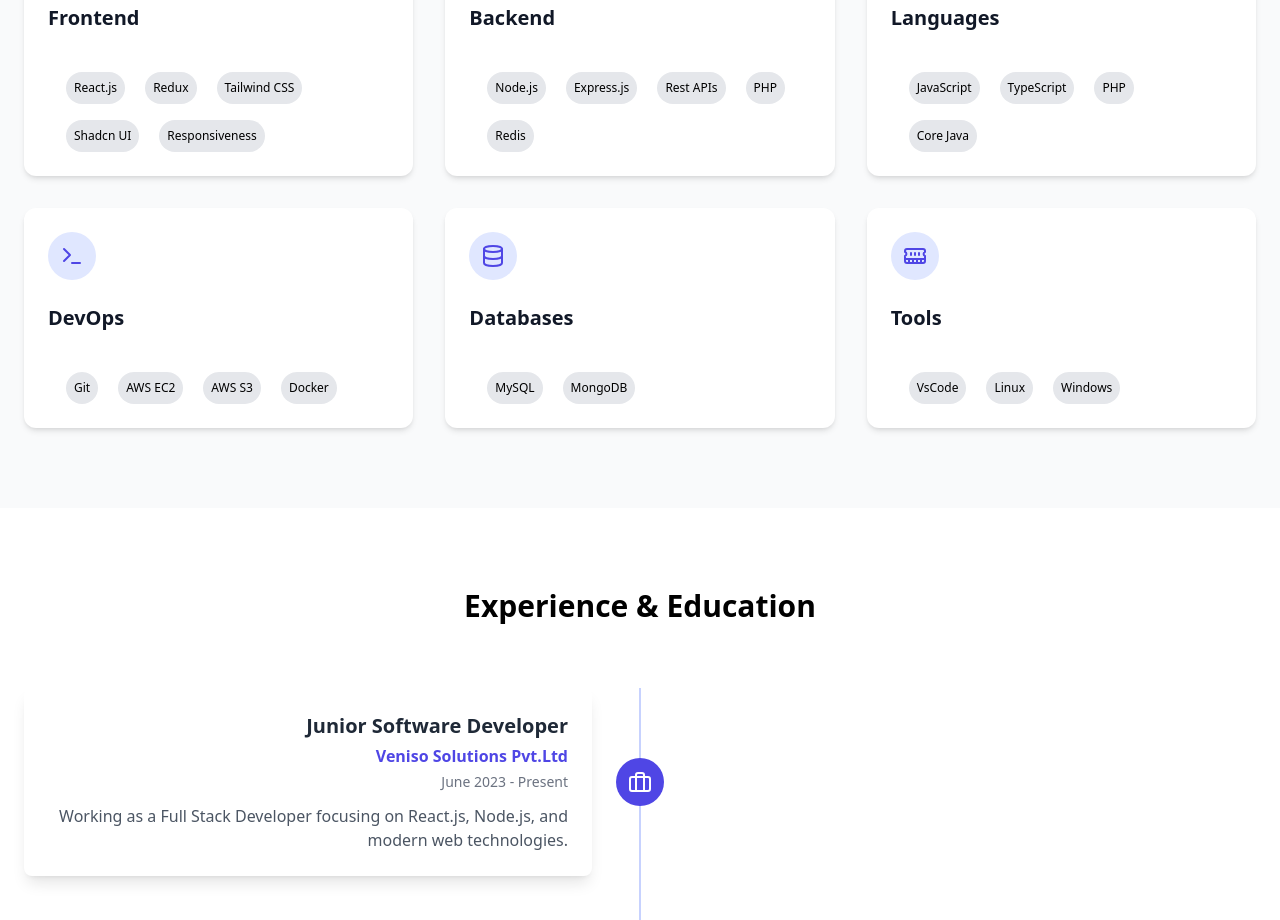
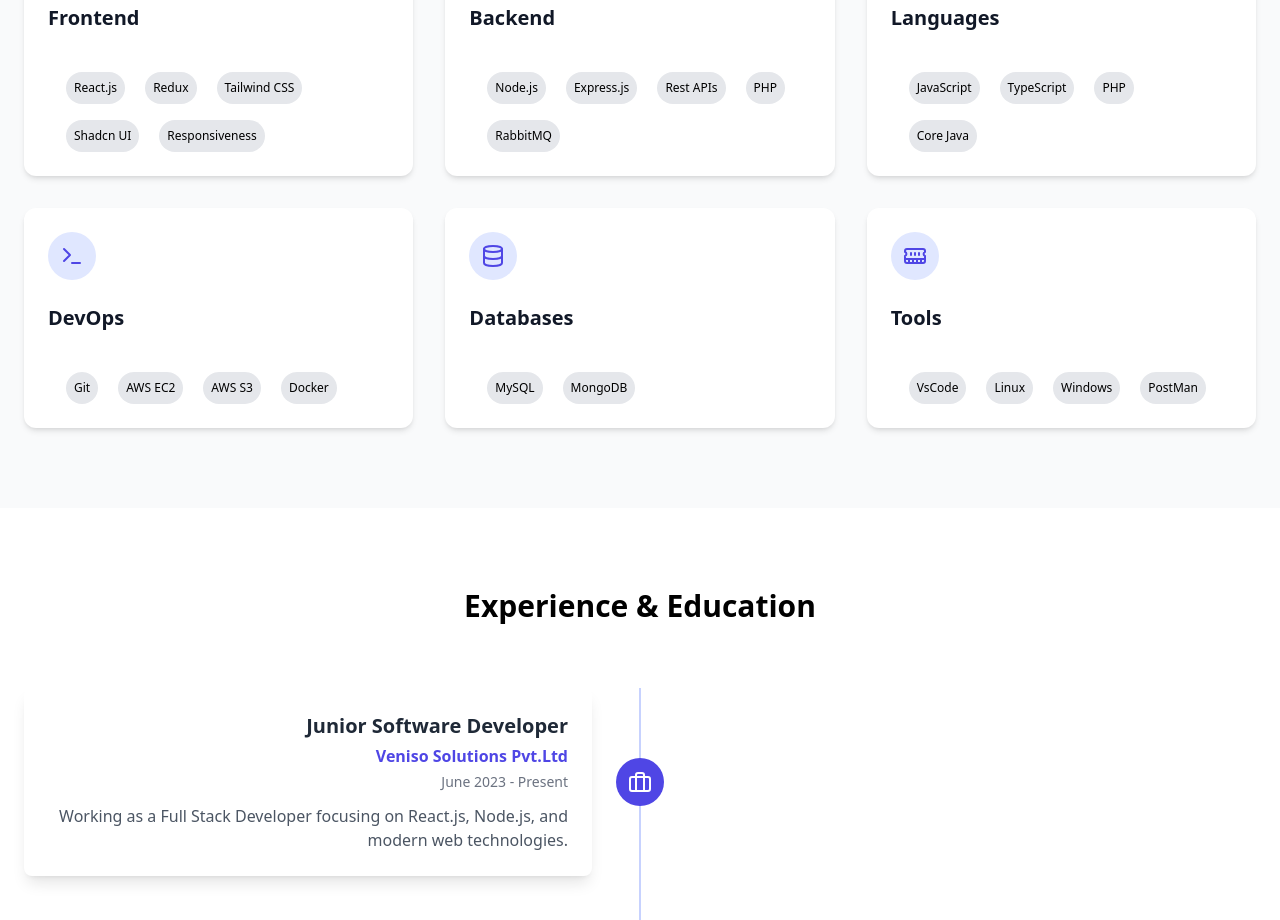
Before and after one commit to tarunsrinivas4302/portfolio, a React (Vite) app: page / in a window 1280 px wide. Shown: the part 1660-2580 px from the top of the page. Built offline with nearby package versions, Linux system fonts and the light colour scheme.

Commit message:
Update skillsData.ts

```diff
--- a/src/data/skillsData.ts
+++ b/src/data/skillsData.ts
@@ -9,7 +9,7 @@ export const skillsData = [
   { name: 'Express.js', category: 'Backend' },
   { name: 'Rest APIs', category: 'Backend' },
   { name: 'PHP', category: 'Backend' },
-  { name: 'Redis', category: 'Backend' },
+  { name: 'RabbitMQ', category: 'Backend' },
   { name: 'JavaScript', category: 'Languages' },
   { name: 'TypeScript', category: 'Languages' },
   { name: 'PHP', category: 'Languages' },
@@ -23,4 +23,5 @@ export const skillsData = [
   { name: 'VsCode', category: 'Tools' },
   { name: 'Linux', category: 'Tools' },
   { name: 'Windows', category: 'Tools' },
+  { name: 'PostMan', category: 'Tools' },
 ];
```
